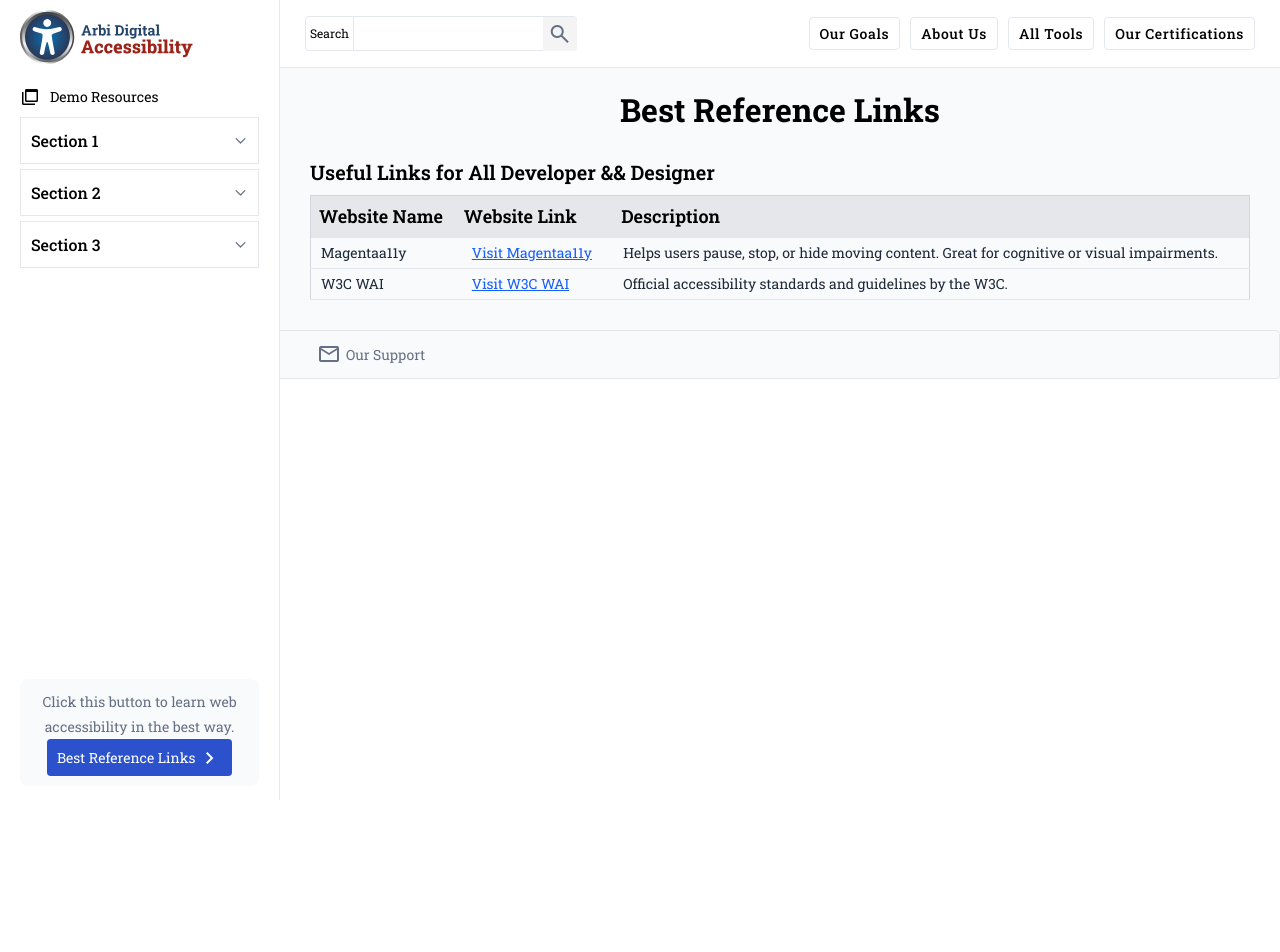
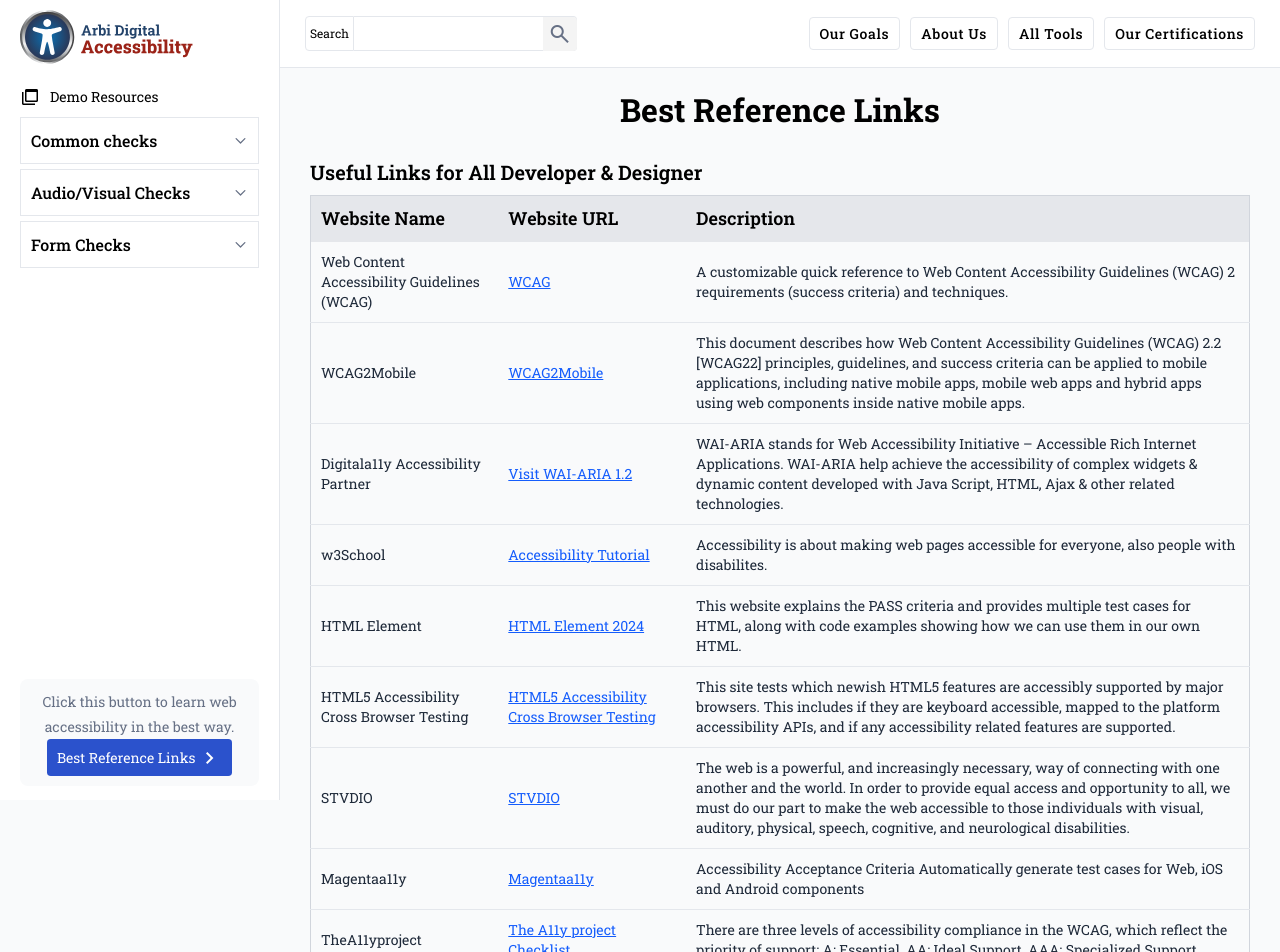
Before and after one commit to mubeenfayyaz20/arbisoft-digital-accessibility, a Next.js app in the folder arbi-digital-accessibility/: page /best-references-link in a window 1280 px wide. Shown: the top 952 px of the page. Before the commit the page ends 800 px from the top, so only its background shows below. Built offline with nearby package versions, Linux system fonts and the light colour scheme.

Commit message:
new reference links added

```diff
--- a/arbi-digital-accessibility/src/app/best-references-link/page.tsx
+++ b/arbi-digital-accessibility/src/app/best-references-link/page.tsx
@@ -1,51 +1,171 @@
 import React from "react";
 import { Metadata } from "next";
+import Link from "next/link";
 import AccessibleTable from "../components/Table";
-import Link from "next/link";
+import styles from "../styles/components/Table.module.scss";
 
 export const metadata: Metadata = {
   title: "Best Reference Links | Arbi Digital Accessibility",
-  description: "Best Reference Links for all user developer and designer where they can easily learn about accessibility"
+  description:
+    "Best Reference Links for all user developer and designer where they can easily learn about accessibility",
 };
 const BestReferencesLink = () => {
   return (
-    <>
+    <div className={styles.threeeColTableWrapper}>
       <div className="text-center">
         <h1 className="text-center largeHeading ">Best Reference Links</h1>
       </div>
       <AccessibleTable
-        caption="Useful Links for All Developer && Designer "
-        headers={["Website Name", "Website Link", "Description"]}
+        caption="Useful Links for All Developer & Designer "
+        headers={["Website Name", "Website URL", "Description"]}
         rows={[
           [
-            "Magentaa11y",
+            "Web Content Accessibility Guidelines (WCAG) ",
             <Link
-            key={"magentaa11y"}
-              href="https://www.magentaa11y.com/web/"
+              key={"WCAG22"}
+              href="https://www.w3.org/WAI/WCAG22/quickref/"
               target="_blank"
               rel="noopener noreferrer"
               className="text-blue-600 underline hover:text-blue-800"
             >
-              Visit Magentaa11y
+              WCAG
             </Link>,
-            "Helps users pause, stop, or hide moving content. Great for cognitive or visual impairments.",
+            "A customizable quick reference to Web Content Accessibility Guidelines (WCAG) 2 requirements (success criteria) and techniques.",
           ],
           [
-            "W3C WAI",
+            "WCAG2Mobile",
             <Link
-            key={"w3cwai"}
-              href="https://www.w3.org/WAI/"
+              key={"WCAG2Mobile"}
+              href="https://www.w3.org/TR/wcag2mobile-22/"
               target="_blank"
               rel="noopener noreferrer"
               className="text-blue-600 underline hover:text-blue-800"
             >
-              Visit W3C WAI
+              WCAG2Mobile
             </Link>,
-            "Official accessibility standards and guidelines by the W3C.",
+            "This document describes how Web Content Accessibility Guidelines (WCAG) 2.2 [WCAG22] principles, guidelines, and success criteria can be applied to mobile applications, including native mobile apps, mobile web apps and hybrid apps using web components inside native mobile apps.",
+          ],
+          [
+            "Digitala11y Accessibility Partner",
+            <Link
+              key={"WAI-ARIA"}
+              href="https://www.digitala11y.com/wai-aria-1-1-cheat-sheet/"
+              target="_blank"
+              rel="noopener noreferrer"
+              className="text-blue-600 underline hover:text-blue-800"
+            >
+              Visit WAI-ARIA 1.2
+            </Link>,
+            "WAI-ARIA stands for Web Accessibility Initiative – Accessible Rich Internet Applications. WAI-ARIA help achieve the accessibility of complex widgets & dynamic content developed with Java Script, HTML, Ajax & other related technologies. ",
+          ],
+          [
+            "w3School",
+            <Link
+              key={"w3School"}
+              href="https://www.w3schools.com/accessibility/index.php"
+              target="_blank"
+              rel="noopener noreferrer"
+              className="text-blue-600 underline hover:text-blue-800"
+            >
+              Accessibility Tutorial
+            </Link>,
+            "Accessibility is about making web pages accessible for everyone, also people with disabilites.",
+          ],
+          [
+            "HTML Element",
+            <Link
+              key={"HTML-lement"}
+              href="https://thepaciellogroup.github.io/AT-browser-tests/"
+              target="_blank"
+              rel="noopener noreferrer"
+              className="text-blue-600 underline hover:text-blue-800"
+            >
+              HTML Element 2024
+            </Link>,
+            "This website explains the PASS criteria and provides multiple test cases for HTML, along with code examples showing how we can use them in our own HTML.",
+          ],
+          [
+            "HTML5 Accessibility Cross Browser Testing",
+            <Link
+              key={"cross-browser-testing"}
+              href="https://www.html5accessibility.com/"
+              target="_blank"
+              rel="noopener noreferrer"
+              className="text-blue-600 underline hover:text-blue-800"
+            >
+              HTML5 Accessibility Cross Browser Testing
+            </Link>,
+            "This site tests which newish HTML5 features are accessibly supported by major browsers. This includes if they are keyboard accessible, mapped to the platform accessibility APIs, and if any accessibility related features are supported.",
+          ],
+          [
+            "STVDIO",
+            <Link
+              key={"STVDIO"}
+              href="http://web-accessibility.carnegiemuseums.org/"
+              target="_blank"
+              rel="noopener noreferrer"
+              className="text-blue-600 underline hover:text-blue-800"
+            >
+              STVDIO
+            </Link>,
+            "The web is a powerful, and increasingly necessary, way of connecting with one another and the world. In order to provide equal access and opportunity to all, we must do our part to make the web accessible to those individuals with visual, auditory, physical, speech, cognitive, and neurological disabilities.",
+          ],
+          [
+            "Magentaa11y",
+            <Link
+              key={"magentaa11y"}
+              href="https://www.magentaa11y.com/"
+              target="_blank"
+              rel="noopener noreferrer"
+              className="text-blue-600 underline hover:text-blue-800"
+            >
+              Magentaa11y
+            </Link>,
+            "Accessibility Acceptance Criteria Automatically generate test cases for Web, iOS and Android components",
+          ],
+          [
+            "TheA11yproject",
+            <Link
+              key={"a11yproject"}
+              href="https://www.a11yproject.com/checklist/"
+              target="_blank"
+              rel="noopener noreferrer"
+              className="text-blue-600 underline hover:text-blue-800"
+            >
+              The A11y project Checklist
+            </Link>,
+            "There are three levels of accessibility compliance in the WCAG, which reflect the priority of support: A: Essential, AA: Ideal Support, AAA: Specialized Support",
+          ],
+          [
+            "ARIA Authoring Practices Guide",
+            <Link
+              key={"APG"}
+              href="https://www.w3.org/WAI/ARIA/apg/patterns/"
+              target="_blank"
+              rel="noopener noreferrer"
+              className="text-blue-600 underline hover:text-blue-800"
+            >
+              ARIA Authoring Practices Guide
+            </Link>,
+            "Learn how to make accessible web components and widgets with ARIA roles, states and properties and by implementing keyboard support.",
+          ],
+
+          [
+            "WebAIM's WCAG 2 Checklist",
+            <Link
+              key={"WebAIM's"}
+              href="https://webaim.org/standards/wcag/checklist"
+              target="_blank"
+              rel="noopener noreferrer"
+              className="text-blue-600 underline hover:text-blue-800"
+            >
+              WebAIM&apos;s WCAG 2 Checklist
+            </Link>,
+            "The experts at WebAIM can audit your web site and provide a detailed report to help you remediate accessibility and WCAG compliance issues.",
           ],
         ]}
       />
-    </>
+    </div>
   );
 };
 
--- a/arbi-digital-accessibility/src/app/components/Sidebar.tsx
+++ b/arbi-digital-accessibility/src/app/components/Sidebar.tsx
@@ -33,7 +33,7 @@
             Resources
           </span>
           <Accordion
-            title="Section 1"
+            title="Common checks"
             isOpen={openIndex === 0}
             onToggle={() => handleToggle(0)}
           >
@@ -41,7 +41,7 @@
           </Accordion>
 
           <Accordion
-            title="Section 2"
+            title="Audio/Visual Checks"
             isOpen={openIndex === 1}
             onToggle={() => handleToggle(1)}
           >
@@ -49,7 +49,7 @@
           </Accordion>
 
           <Accordion
-            title="Section 3"
+            title="Form Checks"
             isOpen={openIndex === 2}
             onToggle={() => handleToggle(2)}
           >
--- a/arbi-digital-accessibility/src/app/components/wcagPrinciples/perceivable/GuidlinesFour.tsx
+++ b/arbi-digital-accessibility/src/app/components/wcagPrinciples/perceivable/GuidlinesFour.tsx
@@ -3,8 +3,7 @@
 const guidlinesFour = () => {
   return (
     <div className="plainText">
-    <strong>Guideline 1.4 - Distinguishable</strong>
-    ensures users can easily perceive and differentiate
+    <strong>Guideline 1.4 - Distinguishable</strong> ensures users can easily perceive and differentiate
     content, emphasizing color contrast, text spacing, and
     visibility to enhance accessibility.
     <ul className="innerList">
@@ -58,8 +57,7 @@
         content or functionality.
       </li>
       <li>
-        <strong>1.4.13 Content on Hover or Focus</strong>
-        requires that any content displayed on hover or
+        <strong>1.4.13 Content on Hover or Focus</strong> requires that any content displayed on hover or
         focus (like tooltips or menus) must be accessible
         and not obscure other content.
       </li>
--- /dev/null
+++ b/arbi-digital-accessibility/src/app/highest-lowest-priority/page.tsx
@@ -0,0 +1,11 @@
+import React from 'react'
+
+const HigestLowestPriority = () => {
+  return (
+    <div>
+      this is text
+    </div>
+  )
+}
+
+export default HigestLowestPriority
--- a/arbi-digital-accessibility/src/app/page.tsx
+++ b/arbi-digital-accessibility/src/app/page.tsx
@@ -33,7 +33,6 @@
               href="/highest-lowest-priority"
               className="link-color-blue mt-2 underline font-semibold hover:no-underline"
             >
-              {" "}
               WCAG 2.2 AA Guidelines (Highest to Lowest Priority)
             </Link>
           </div>
@@ -59,8 +58,7 @@
         <strong className="red-color">Note*</strong>: The following
         documentation does not cover all of the WCAG AAA requirements. For all
         compliance, you can visit the provided links given in front of all four
-        major principles:
-        <strong>Perceivable, Operable, Understandable, and Robust</strong>.
+        major principles: <strong>Perceivable, Operable, Understandable, and Robust</strong>.
       </p>
 
       <Tabs>
--- a/arbi-digital-accessibility/src/app/styles/components/Table.module.scss
+++ b/arbi-digital-accessibility/src/app/styles/components/Table.module.scss
@@ -1,18 +1,39 @@
 @use "../colors" as *;
 
-.tableHeader{
+.tableHeader {
   color: $primary-color;
   font-size: 1.8rem;
   font-weight: 600;
   text-align: left;
   padding: 8px;
 }
-.tableData{
+.tableData {
   border-bottom: 1px solid $border-color;
   padding: 5px 10px;
   font-size: 1.4rem;
 }
-.tableCaption{
+.tableCaption {
   margin-bottom: 10px;
   font-size: 20px;
 }
+.threeeColTableWrapper {
+  th {
+    padding: 10px;
+    &:nth-child(1) {
+      width: 20%;
+    }
+    &:nth-child(2) {
+      width: 20%;
+    }
+    &:nth-child(3) {
+      width: 60%;
+    }
+  }
+  td {
+    padding: 10px;
+    a{
+      text-align: start;
+      padding: 0;
+    }
+  }
+}
--- a/arbi-digital-accessibility/src/app/styles/globals.scss
+++ b/arbi-digital-accessibility/src/app/styles/globals.scss
@@ -21,14 +21,14 @@
 }
 
 a {
-  padding: 1px 6px;
+  padding: 1px 4px;
   &:focus {
     outline: 2px dotted;
     outline-offset: 1.2px;
     outline-color: $link-color;
     color: $white !important;
     background-color: $link-color;
-    padding: 1px 6px;
+    padding: 1px 4px;
     text-decoration: none;
     border-radius: 2px;
   }
```
Lines whose indentation alone changed are shown as unchanged.
